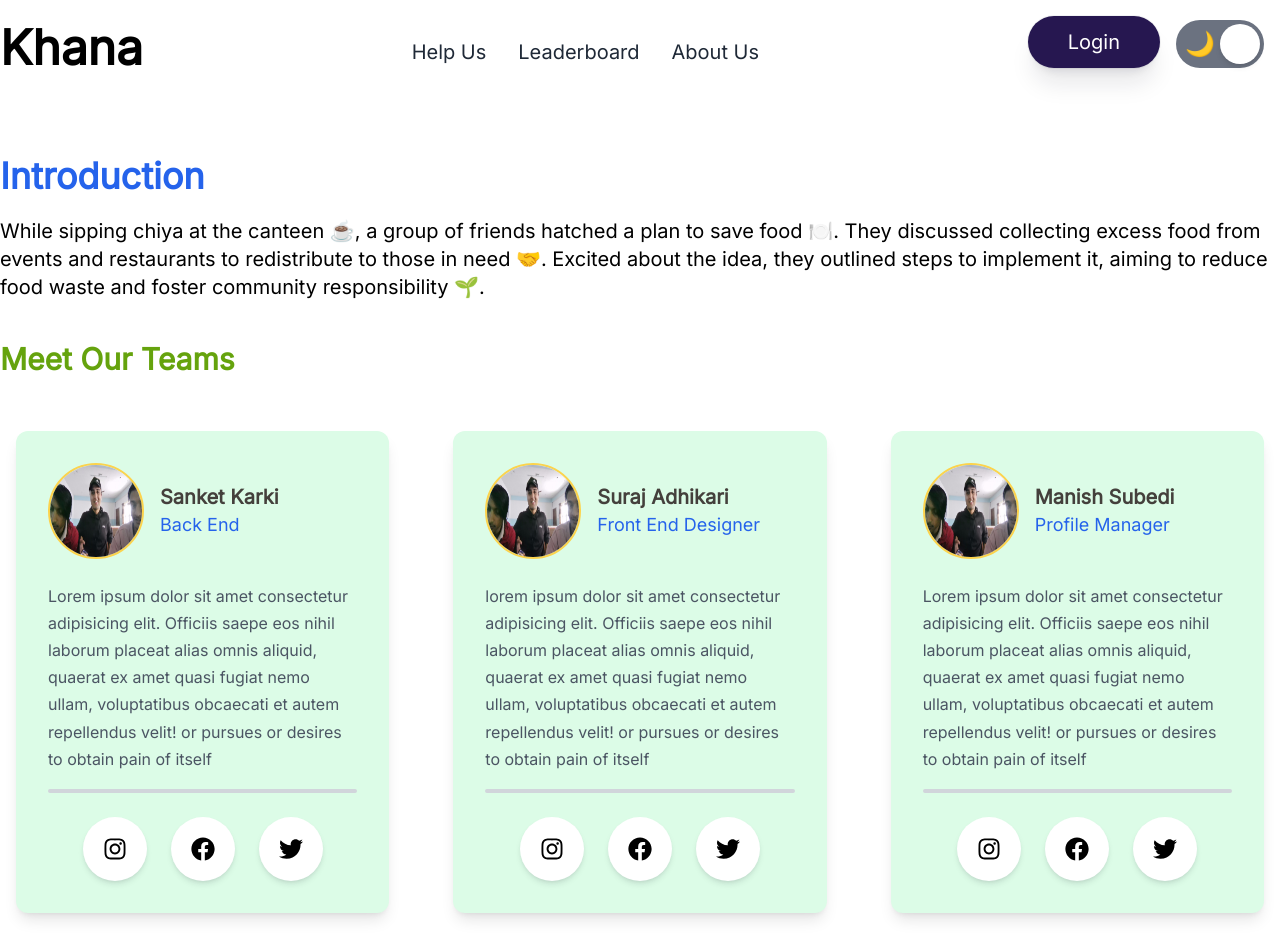
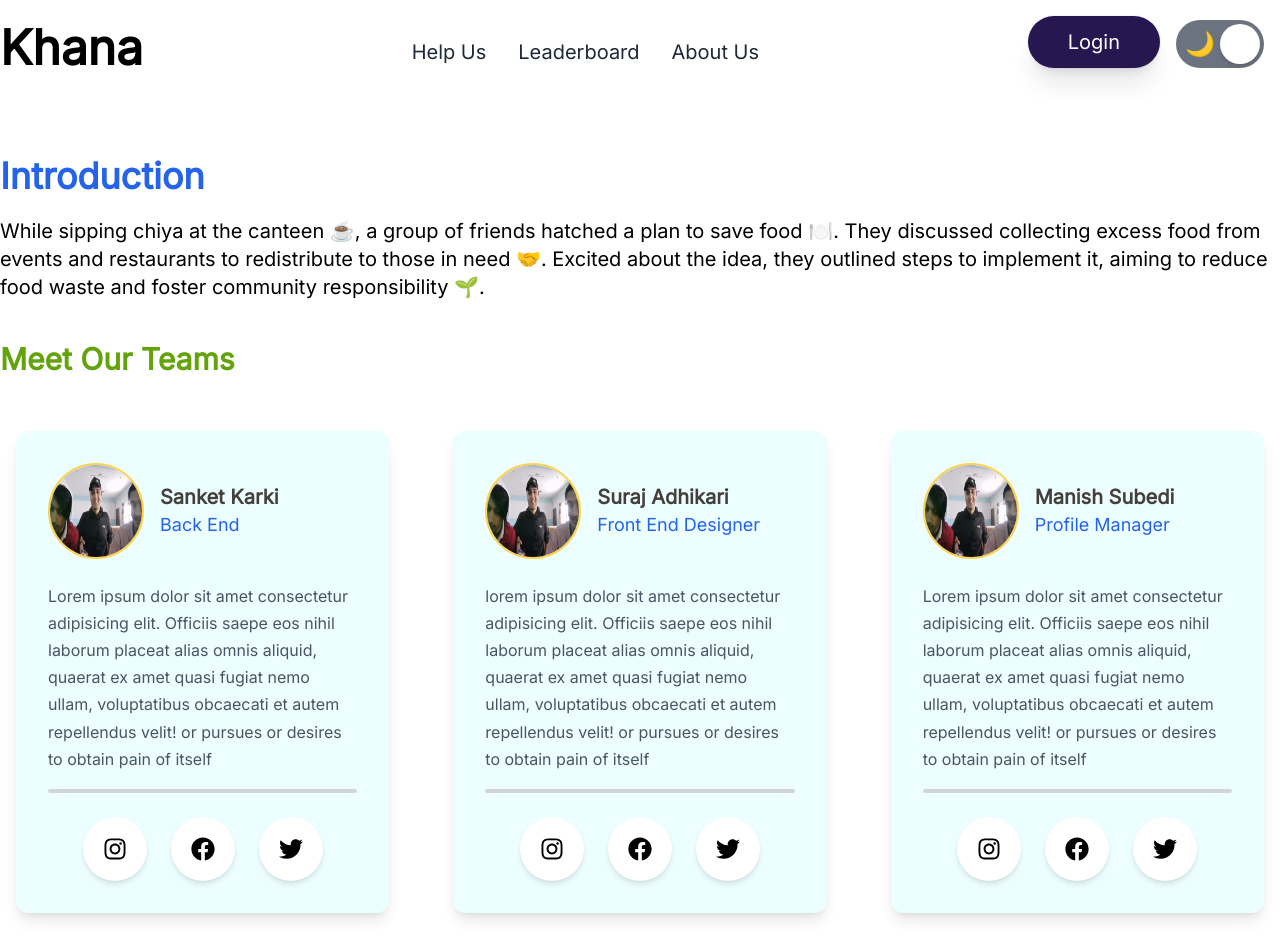
Before and after one commit to Sanket2060/Bhojan, a React (Vite) app: page /aboutus in a window 1280 px wide. Shown: the top 952 px of the page. Built offline with nearby package versions, Linux system fonts and the light colour scheme.

Commit message:
update to card color [cyan-50]

```diff
--- a/src/components/AboutusCard.jsx
+++ b/src/components/AboutusCard.jsx
@@ -7,7 +7,7 @@ function AboutUsCard(props) {
   const social = [props.instagram, props.facebook, props.twitter];
 
   return (
-    <div className="bg-green-100 m-4 dark:bg-[#1F1A24] p-8 rounded-xl shadow-lg hover:shadow-xl transition-all duration-300">
+    <div className="bg-cyan-50 m-4 dark:bg-[#1F1A24] p-8 rounded-xl shadow-lg hover:shadow-xl transition-all duration-300">
       <div className="flex items-center pb-6">
         <img
           className="w-24 h-24 rounded-full mr-4 border-2 border-amber-300"
```
